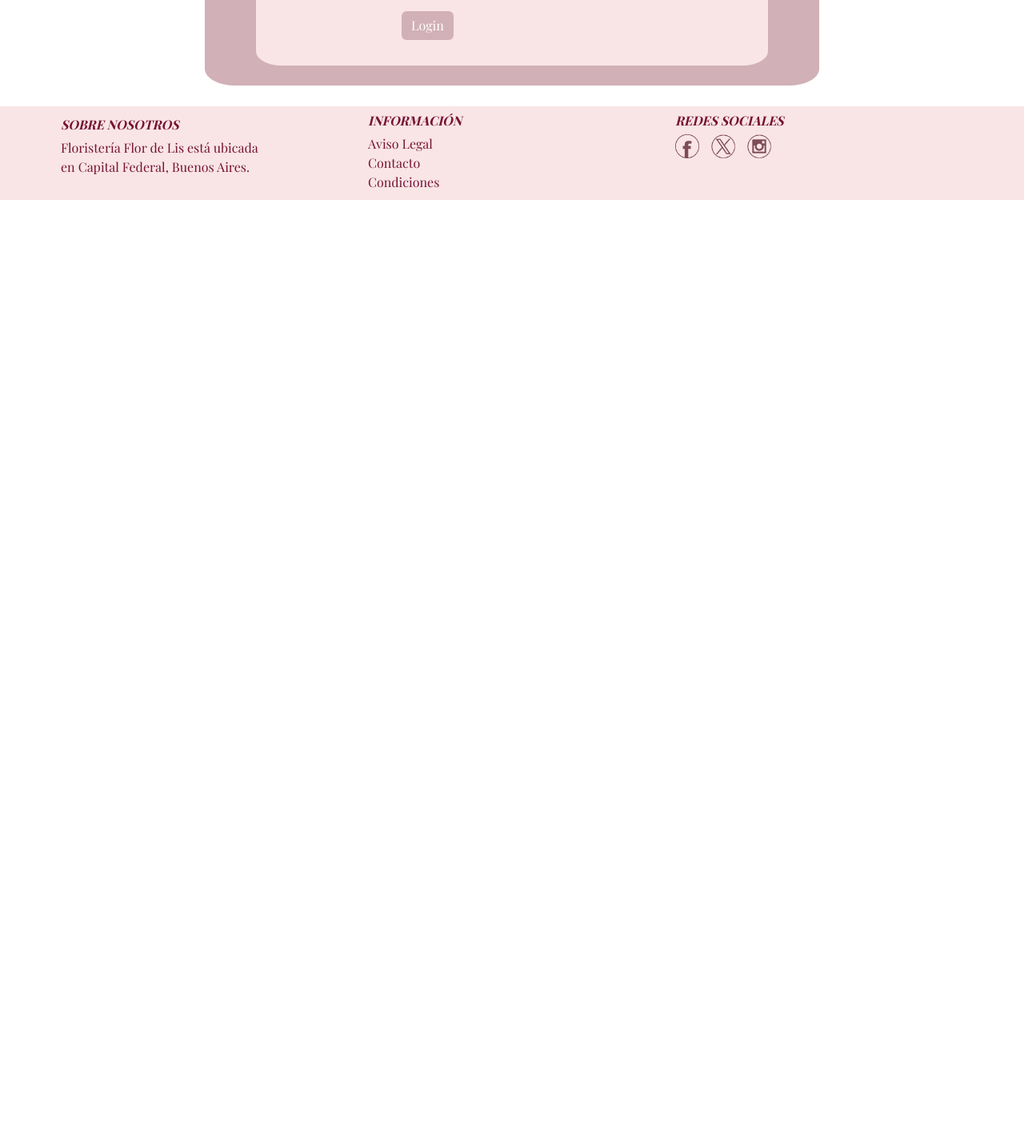
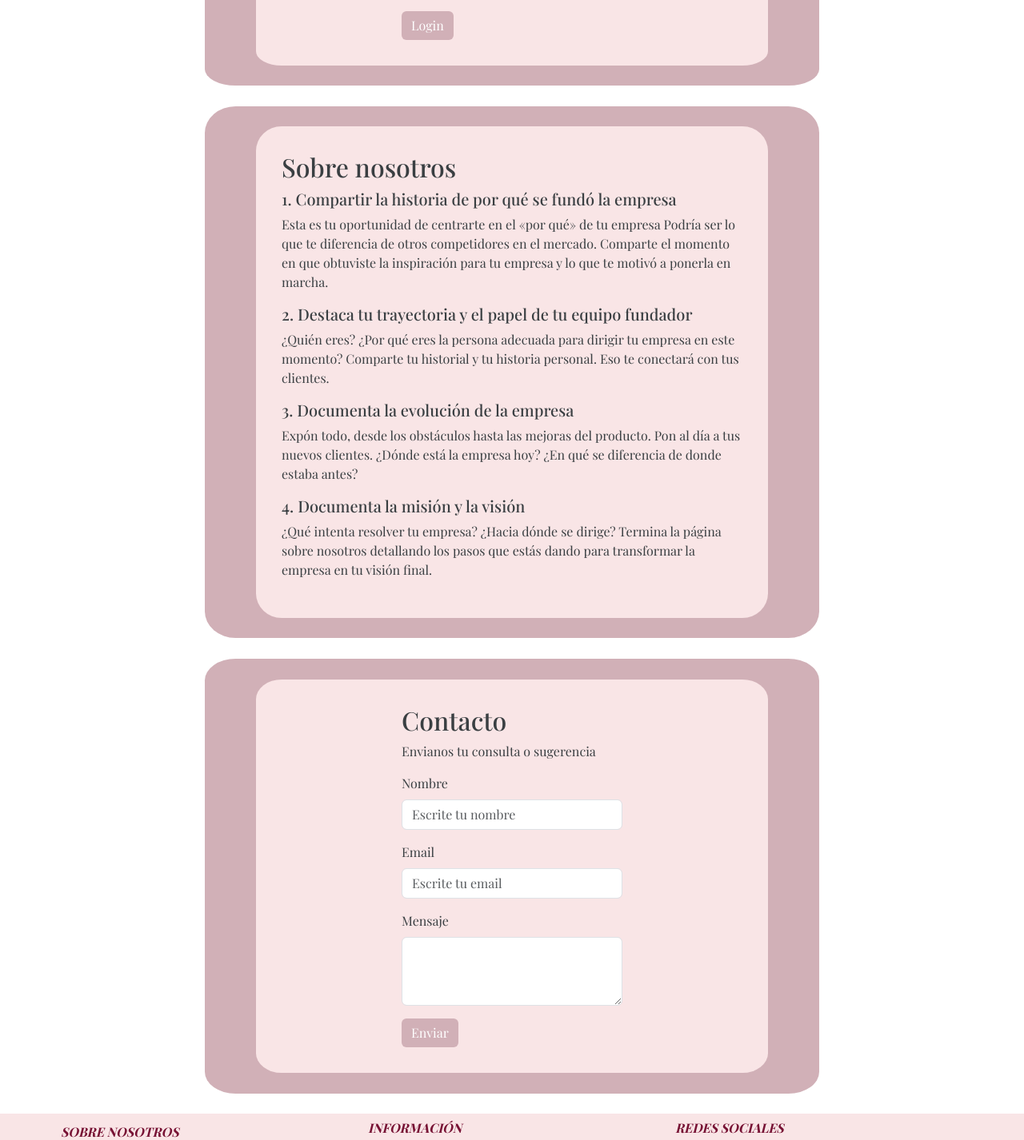
Before and after one commit to JulietaNoguera/tpfinal, a React (Create React App) app: page / in a window 1280 px wide. Shown: the part 440-1866 px from the top of the page at 80% size. Before the commit the page ends 800 px from the top, so only its background shows below. Built offline with nearby package versions, Linux system fonts and the light colour scheme; a web font is replaced by a local one.

Commit message:
archivo contacto y nosotros

```diff
--- a/src/App.js
+++ b/src/App.js
@@ -4,12 +4,17 @@ import 'bootstrap/dist/css/bootstrap.min.css';
 import Navegador from'./Vista/Globales/Nav'
 import Footer from './Vista/Globales/Footer'
 import Login from './Vista/Globales/Login';
+import Nosotros from './Vista/Globales/Nosotros';
+import Contacto from './Vista/Globales/Contacto';
+
 
 function App() {
   return (
     <>
       <Navegador></Navegador>
       <Login></Login>
+      <Nosotros></Nosotros>
+      <Contacto></Contacto>
       <Footer></Footer>
     </>
   );
--- /dev/null
+++ b/src/Vista/Globales/Contacto.jsx
@@ -0,0 +1,38 @@
+import React from 'react';
+import { Form, Button, Col, Row } from 'react-bootstrap';
+
+const Login = () => {
+  return (
+    <div className='contenedorLog'>
+      <div className='contenedorClaro'>
+        <Row className="justify-content-md-center">
+          <Col xs={12} md={6}>
+          <h2>Contacto</h2>
+          <p>Envianos tu consulta o sugerencia</p>
+            <Form>
+              <Form.Group className="mb-3" controlId="formHorizontalEmail">
+                <Form.Label>Nombre</Form.Label>
+                <Form.Control type="email" placeholder="Escrite tu nombre " />
+              </Form.Group>
+
+              <Form.Group className="mb-3" controlId="formHorizontalEmail">
+                <Form.Label>Email</Form.Label>
+                <Form.Control type="email" placeholder="Escrite tu email " />
+              </Form.Group>
+
+              <Form.Group className="mb-3" controlId="formHorizontalEmail">
+                    <Form.Label>Mensaje</Form.Label>
+                    <Form.Control as="textarea" rows={3} />
+                </Form.Group>
+              <Form.Group>
+                <Button type="submit">Enviar</Button>
+              </Form.Group>
+            </Form>
+          </Col>
+        </Row>
+      </div>
+    </div>
+  );
+};
+
+export default Login;
--- /dev/null
+++ b/src/Vista/Globales/Nosotros.jsx
@@ -0,0 +1,32 @@
+import React from 'react';
+import { Form, Button, Col, Row } from 'react-bootstrap';
+
+const Login = () => {
+  return (
+    <div className='contenedorLog'>
+      <div className='contenedorClaro'>
+       <h2> Sobre nosotros</h2>
+
+       <h5>1. Compartir la historia de por qué se fundó la empresa</h5>
+
+       <p> Esta es tu oportunidad de centrarte en el «por qué» de tu empresa Podría ser lo que te diferencia de otros competidores en el mercado.
+
+        Comparte el momento en que obtuviste la inspiración para tu empresa y lo que te motivó a ponerla en marcha.</p>
+
+        <h5>2. Destaca tu trayectoria y el papel de tu equipo fundador</h5>
+
+        <p>¿Quién eres? ¿Por qué eres la persona adecuada para dirigir tu empresa en este momento? Comparte tu historial y tu historia personal. Eso te conectará con tus clientes.</p>
+
+        <h5>3. Documenta la evolución de la empresa</h5>
+
+        <p>Expón todo, desde los obstáculos hasta las mejoras del producto. Pon al día a tus nuevos clientes. ¿Dónde está la empresa hoy? ¿En qué se diferencia de donde estaba antes?</p>
+
+        <h5>4. Documenta la misión y la visión</h5>
+
+        <p>¿Qué intenta resolver tu empresa? ¿Hacia dónde se dirige? Termina la página sobre nosotros detallando los pasos que estás dando para transformar la empresa en tu visión final.</p>
+      </div>
+    </div>
+  );
+};
+
+export default Login;
```
